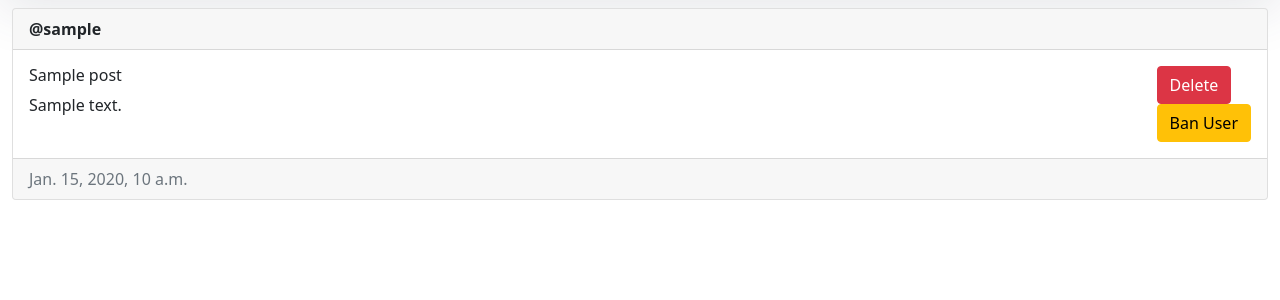
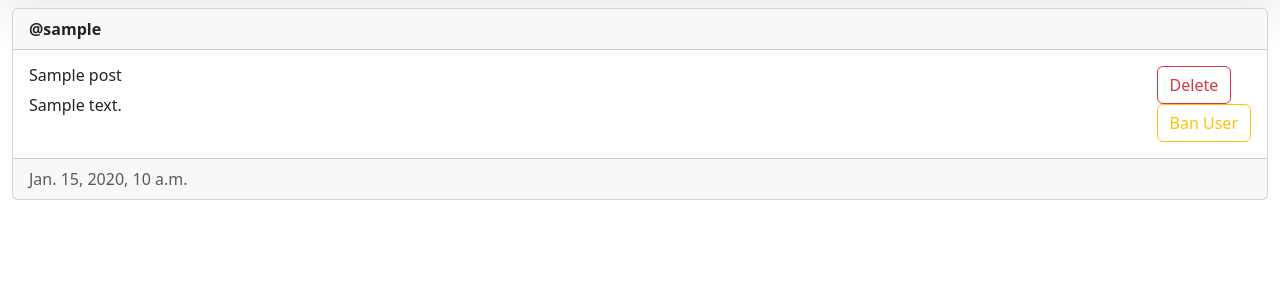
Before and after one commit to kestivvi/social-media, a Django app: page / in a window 1280 px wide. Shown: the part 60-360 px from the top of the page. Run offline with Django 4.2, Linux system fonts and the light colour scheme; a user stored in the database is signed in; tables that the repository leaves empty hold one stand-in row (values such as "Sample post"); some libraries are stand-ins or nearby versions.

Commit message:
Poprawiono wyświetlanie przycisków

```diff
--- a/assets/admin/css/forms.css
+++ b/assets/admin/css/forms.css
@@ -24,6 +24,10 @@ form .form-row p {
 
 .flex-container {
     display: flex;
+}
+
+.form-multiline {
+    flex-wrap: wrap;
 }
 
 .form-multiline > div {
--- a/main/templates/main/base.html
+++ b/main/templates/main/base.html
@@ -7,8 +7,7 @@
   <meta charset="UTF-8" />
   <meta http-equiv="X-UA-Compatible" content="IE=edge" />
   <meta name="viewport" content="width=device-width, initial-scale=1.0" />
-  <link href="https://cdn.jsdelivr.net/npm/bootstrap@5.1.3/dist/css/bootstrap.min.css" rel="stylesheet"
-    integrity="sha384-1BmE4kWBq78iYhFldvKuhfTAU6auU8tT94WrHftjDbrCEXSU1oBoqyl2QvZ6jIW3" crossorigin="anonymous" />
+  <link href="https://cdn.jsdelivr.net/npm/bootstrap@5.3.2/dist/css/bootstrap.min.css" rel="stylesheet" integrity="sha384-T3c6CoIi6uLrA9TneNEoa7RxnatzjcDSCmG1MXxSR1GAsXEV/Dwwykc2MPK8M2HN" crossorigin="anonymous"></script>
   <title>{% block title %}Social Media{% endblock %}</title>
 
   <script src="https://cdn.tailwindcss.com"></script>
@@ -80,9 +79,7 @@
     </div>
   </nav>
   <div class="main container">{% block content %} {% endblock %}</div>
-  <script src="https://cdn.jsdelivr.net/npm/bootstrap@5.1.3/dist/js/bootstrap.bundle.min.js"
-    integrity="sha384-ka7Sk0Gln4gmtz2MlQnikT1wXgYsOg+OMhuP+IlRH9sENBO0LRn5q+8nbTov4+1p"
-    crossorigin="anonymous"></script>
+  <script src="https://cdn.jsdelivr.net/npm/bootstrap@5.3.2/dist/js/bootstrap.bundle.min.js" integrity="sha384-C6RzsynM9kWDrMNeT87bh95OGNyZPhcTNXj1NW7RuBCsyN/o0jlpcV8Qyq46cDfL" crossorigin="anonymous"></script>
 </body>
 
 </html>
--- a/main/templates/main/create_post.html
+++ b/main/templates/main/create_post.html
@@ -2,6 +2,6 @@
 {% load crispy_forms_tags %} {% block content %}
 <form method="post">
   {% csrf_token %}{{form|crispy}}
-  <button type="submit" class="btn btn-success">Post</button>
+  <button type="submit" class="btn btn-outline-success">Post</button>
 </form>
 {% endblock %}
--- a/main/templates/main/home.html
+++ b/main/templates/main/home.html
@@ -13,7 +13,7 @@
         {% csrf_token %}
         <button
           type="submit"
-          class="btn btn-danger"
+          class="btn btn-outline-danger"
           name="post-id"
           value="{{post.id}}"
         >
@@ -26,7 +26,7 @@
         {% csrf_token %}
         <button
           type="submit"
-          class="btn btn-warning"
+          class="btn btn-outline-warning"
           name="user-id"
           value="{{post.author.id}}"
         >
--- a/main/templates/registration/login.html
+++ b/main/templates/registration/login.html
@@ -3,6 +3,6 @@
 <form method="post">
   {% csrf_token %}{{form|crispy}}
   <p>Don't have an account? Create one <a href="/sign-up">Here</a>!</p>
-  <button type="submit" class="btn btn-success">Login</button>
+  <button type="submit" class="btn btn-outline-success">Login</button>
 </form>
 {% endblock %}
--- a/main/templates/registration/sign_up.html
+++ b/main/templates/registration/sign_up.html
@@ -3,6 +3,6 @@
 <form method="post">
   {% csrf_token %}{{form|crispy}}
   <p>Have an account? Login <a href="/login">Here</a>!</p>
-  <button type="submit" class="btn btn-success">Register</button>
+  <button type="submit" class="btn btn-outline-success">Register</button>
 </form>
 {% endblock %}
--- a/website/settings.py
+++ b/website/settings.py
@@ -24,9 +24,9 @@ BASE_DIR = Path(__file__).resolve().parent.parent
 SECRET_KEY = "django-insecure-9npc35e5)-3nog*zd4l((=f%hrd2sjgzv#x5=3tr=k-(^_tm*+"
 
 # SECURITY WARNING: don't run with debug turned on in production!
-DEBUG = True
+DEBUG = False
 
-ALLOWED_HOSTS = []
+ALLOWED_HOSTS = ['*']
 
 
 # Application definition
```
